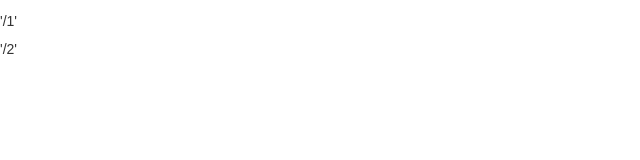
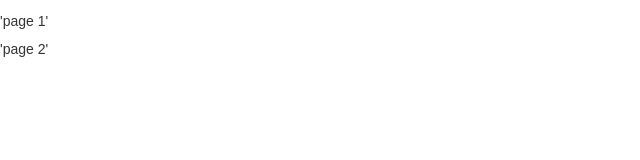
Before and after one commit to seong7/tiny-publishing, a React app: page / in a window 1280 px wide. Shown: the top 160 px of the page, without its empty margins (0-640 px from the left). Built offline with nearby package versions, Linux system fonts and the light colour scheme.

Commit message:
Docs edit README.md

```diff
--- a/src/App.js
+++ b/src/App.js
@@ -15,10 +15,10 @@ export default function App() {
           render={() => (
             <div>
               <br />
-              <NavLink to="/1">&#39;/1&#39;</NavLink>
+              <NavLink to="/1">&#39;page 1&#39;</NavLink>
               <br />
               <br />
-              <NavLink to="/2">&#39;/2&#39;</NavLink>
+              <NavLink to="/2">&#39;page 2&#39;</NavLink>
             </div>
           )}
           exact
```
Also changed, not shown: 1 other file (tests, documents, lock files or other folders).
